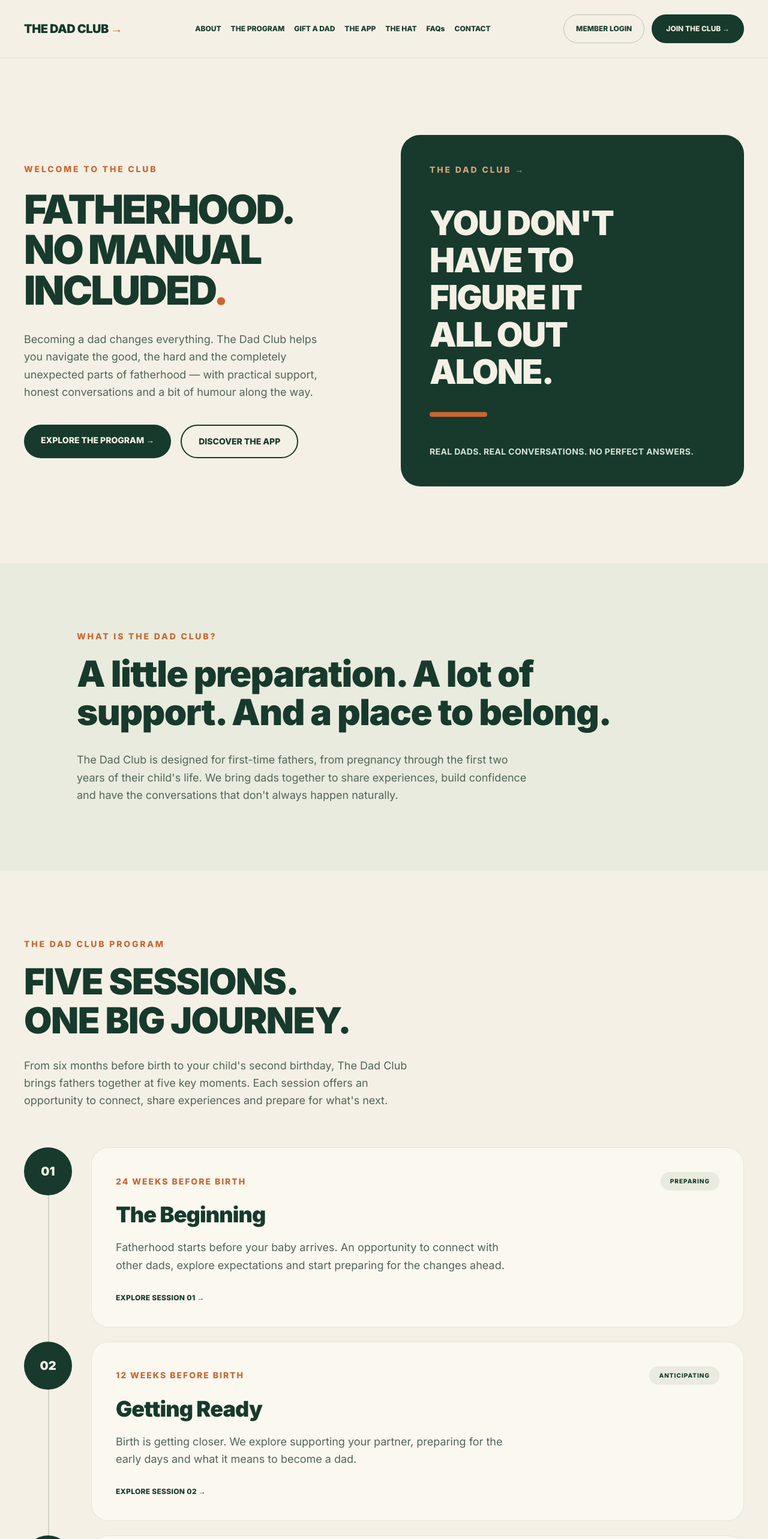
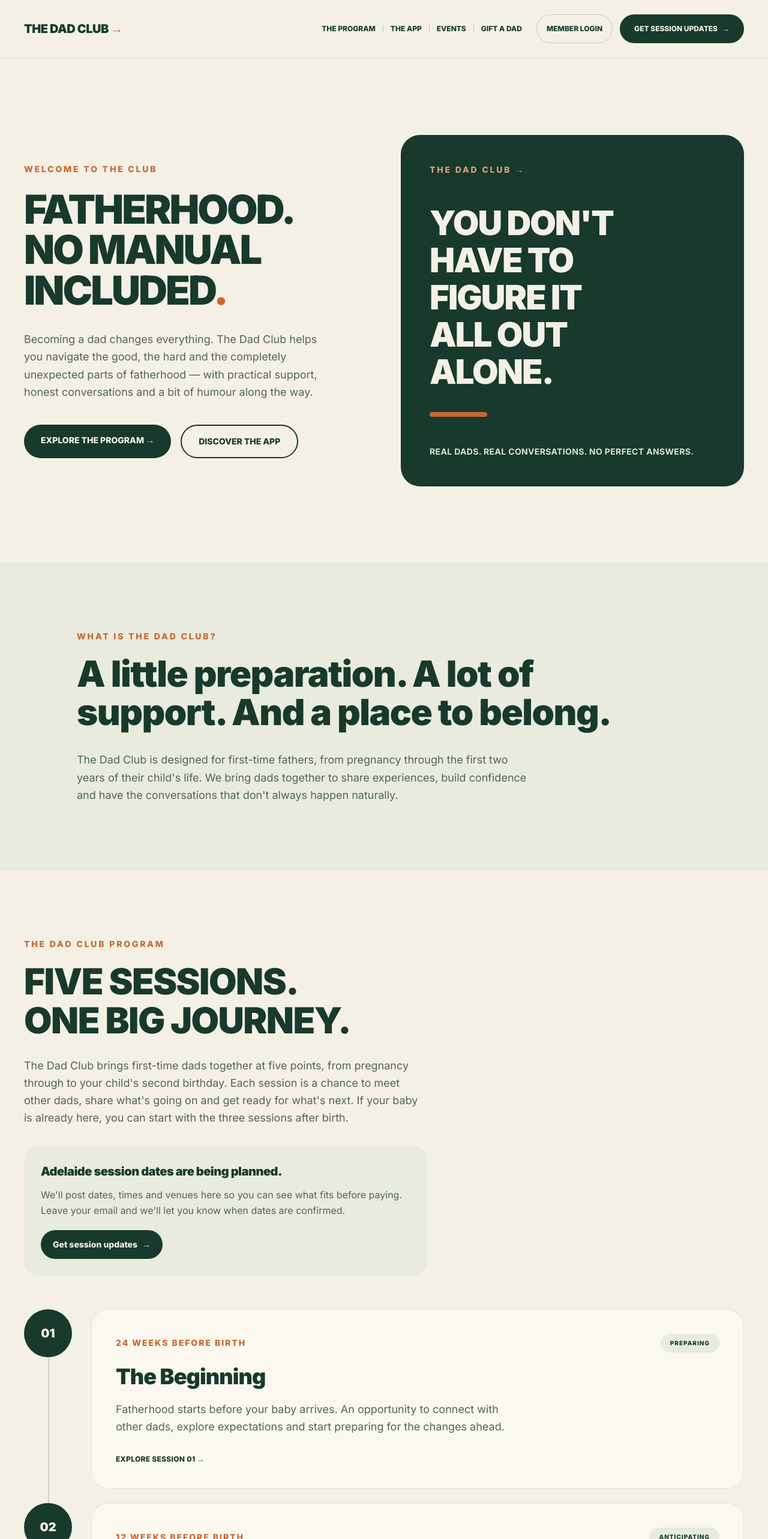
Before and after one commit to TheDadClub/the-dad-club-web, a Next.js app: page / in a window 1280 px wide. Shown: the top 2566 px of the page at 60% size. Built offline with nearby package versions, Linux system fonts and the light colour scheme.

Commit message:
Clarify program next steps and preview Pints and Ponytails

```diff
--- a/components/ProgramTimeline.tsx
+++ b/components/ProgramTimeline.tsx
@@ -26,14 +26,37 @@ export default function ProgramTimeline() {
       </h2>
 
       <p className="mt-7 max-w-2xl text-base leading-relaxed text-[#52645A] sm:text-lg">
-        From six months before birth to your child&apos;s second
-        birthday, The Dad Club brings fathers together at five key
-        moments. Each session offers an opportunity to connect,
-        share experiences and prepare for what&apos;s next.
+        The Dad Club brings first-time dads together at five points, from
+        pregnancy through to your child&apos;s second birthday. Each session
+        is a chance to meet other dads, share what&apos;s going on and get
+        ready for what&apos;s next. If your baby is already here, you can
+        start with the three sessions after birth.
       </p>
 
-      <div className="relative mt-16">
-        <div className="absolute bottom-8 left-6 top-8 w-[2px] bg-[#173A2C]/15 md:left-10" />
+      <div className="mt-8 max-w-2xl rounded-[24px] bg-[#E8EBDD] p-5 sm:p-7">
+        <h3 className="text-xl font-black tracking-tight">
+          Adelaide session dates are being planned.
+        </h3>
+
+        <p className="mt-3 leading-relaxed text-[#52645A]">
+          We&apos;ll post dates, times and venues here so you can see what
+          fits before paying. Leave your email and we&apos;ll let you know
+          when dates are confirmed.
+        </p>
+
+        <Link
+          href="/join"
+          className="mt-5 inline-flex min-h-12 w-full items-center justify-center gap-2 rounded-full bg-[#173A2C] px-5 py-3 text-center text-sm font-extrabold text-[#F4F0E5] transition hover:bg-[#245540] focus-visible:outline-2 focus-visible:outline-offset-4 focus-visible:outline-[#173A2C] sm:w-auto"
+        >
+          Get session updates <span aria-hidden="true">→</span>
+        </Link>
+      </div>
+
+      <div className="relative mt-14">
+        <div
+          aria-hidden="true"
+          className="absolute bottom-8 left-6 top-8 w-[2px] bg-[#173A2C]/15 md:left-10"
+        />
 
         <div className="space-y-6">
           {sessionInformation.map((session) => {
@@ -42,7 +65,7 @@ export default function ProgramTimeline() {
             return (
               <div
                 key={session.slug}
-                className="relative grid grid-cols-[48px_1fr] gap-5 md:grid-cols-[80px_1fr] md:gap-8"
+                className="relative grid grid-cols-[48px_minmax(0,1fr)] gap-3 sm:gap-5 md:grid-cols-[80px_minmax(0,1fr)] md:gap-8"
               >
                 <div className="relative z-10 flex h-12 w-12 items-center justify-center rounded-full bg-[#173A2C] text-sm font-black text-[#F4F0E5] md:h-20 md:w-20 md:text-xl">
                   {number}
@@ -51,9 +74,9 @@ export default function ProgramTimeline() {
                 <Link
                   href={`/sessions/${session.slug}`}
                   aria-label={`Explore ${session.title}, ${session.timing}`}
-                  className="block rounded-[28px] border border-[#173A2C]/10 bg-[#FBF8F0] p-6 transition hover:border-[#C96632]/50 focus-visible:outline-2 focus-visible:outline-offset-4 focus-visible:outline-[#C96632] md:p-10"
+                  className="block min-w-0 rounded-[28px] border border-[#173A2C]/10 bg-[#FBF8F0] p-4 transition hover:border-[#C96632]/50 focus-visible:outline-2 focus-visible:outline-offset-4 focus-visible:outline-[#C96632] sm:p-6 md:p-10"
                 >
-                  <div className="flex flex-wrap items-center justify-between gap-4">
+                  <div className="flex flex-wrap items-center justify-between gap-3">
                     <p className="text-xs font-extrabold tracking-[0.14em] text-[#C96632] sm:text-sm">
                       {session.timing.toUpperCase()}
                     </p>
@@ -81,7 +104,7 @@ export default function ProgramTimeline() {
         </div>
       </div>
 
-      <div className="mt-14 rounded-[28px] bg-[#E8EBDD] p-8 md:p-12">
+      <div className="mt-14 rounded-[28px] bg-[#E8EBDD] p-6 sm:p-8 md:p-12">
         <p className="text-xs font-extrabold tracking-[0.2em] text-[#C96632]">
           MORE THAN JUST FIVE SESSIONS
         </p>
@@ -91,9 +114,9 @@ export default function ProgramTimeline() {
         </h3>
 
         <p className="mt-5 max-w-2xl text-base leading-relaxed text-[#52645A] md:text-lg">
-          The sessions are milestones, not the whole story. The Dad
-          Club is about building connections and giving dads a
-          place to return to as fatherhood changes.
+          The sessions are milestones, not the whole story. The Dad Club
+          is about building connections and giving dads a place to return
+          to as fatherhood changes.
         </p>
       </div>
     </section>
--- a/components/SiteFooter.tsx
+++ b/components/SiteFooter.tsx
@@ -1,6 +1,7 @@
 import Link from "next/link";
 
 const exploreLinks = [
+  { href: "/hat", label: "The Hat" },
   { href: "/#about", label: "About" },
   { href: "/#program", label: "The program" },
   { href: "/gift", label: "Gift a dad" },
--- a/components/SiteHeader.tsx
+++ b/components/SiteHeader.tsx
@@ -1,90 +1,95 @@
 import Link from "next/link";
 
 const links = [
-  { href: "/#about", label: "ABOUT" },
   { href: "/#program", label: "THE PROGRAM" },
+  { href: "/app", label: "THE APP" },
+  { href: "/events/pints-and-ponytails", label: "EVENTS" },
   { href: "/gift", label: "GIFT A DAD" },
-  { href: "/app", label: "THE APP" },
-  { href: "/hat", label: "THE HAT" },
-  { href: "/faq", label: "FAQs" },
-  { href: "mailto:hello@thedadclub.com.au", label: "CONTACT" },
 ];
+
+const focusClass =
+  "focus-visible:outline-2 focus-visible:outline-offset-4 focus-visible:outline-[#C96632]";
 
 export default function SiteHeader() {
   return (
     <header className="relative z-50 border-b border-[#173A2C]/10 bg-[#F4F0E5] text-[#173A2C]">
       <nav
         aria-label="Main navigation"
-        className="mx-auto hidden max-w-7xl items-center justify-between gap-5 px-10 py-6 xl:flex"
+        className="mx-auto hidden max-w-7xl items-center gap-6 px-10 py-6 xl:flex"
       >
         <Link
           href="/"
-          className="shrink-0 text-xl font-black tracking-tight"
+          className={`shrink-0 whitespace-nowrap text-xl font-black tracking-tight ${focusClass}`}
         >
-          THE DAD CLUB{" "}
-          <span className="text-[#C96632]">→</span>
+          THE DAD CLUB <span className="text-[#C96632]">→</span>
         </Link>
 
-        <div className="flex items-center gap-4 text-xs font-extrabold">
-          {links.map((link) => (
-            <Link
-              key={link.href}
-              href={link.href}
-              className="whitespace-nowrap transition hover:text-[#C96632] focus-visible:outline-2 focus-visible:outline-offset-4 focus-visible:outline-[#C96632]"
-            >
-              {link.label}
-            </Link>
+        <ul className="ml-auto flex items-center text-xs font-extrabold">
+          {links.map((link, index) => (
+            <li key={link.href} className="flex items-center">
+              {index > 0 && (
+                <span
+                  aria-hidden="true"
+                  className="mx-3 h-3 w-px shrink-0 bg-[#173A2C]/25"
+                />
+              )}
+              <Link
+                href={link.href}
+                className={`inline-flex min-h-12 items-center whitespace-nowrap transition hover:text-[#C96632] ${focusClass}`}
+              >
+                {link.label}
+              </Link>
+            </li>
           ))}
-        </div>
+        </ul>
 
         <div className="flex shrink-0 items-center gap-3">
           <Link
             href="/members/login"
             prefetch={false}
-            className="inline-flex min-h-12 items-center rounded-full border border-[#173A2C]/25 px-5 py-3 text-xs font-extrabold transition hover:bg-[#E8EBDD] focus-visible:outline-2 focus-visible:outline-offset-4 focus-visible:outline-[#C96632]"
+            className={`inline-flex min-h-12 items-center whitespace-nowrap rounded-full border border-[#173A2C]/20 px-4 py-3 text-xs font-extrabold transition hover:bg-[#E8EBDD] ${focusClass}`}
           >
             MEMBER LOGIN
           </Link>
-
           <Link
             href="/join"
-            className="inline-flex min-h-12 items-center rounded-full bg-[#173A2C] px-6 py-3 text-xs font-extrabold text-[#F4F0E5] transition hover:bg-[#245540] focus-visible:outline-2 focus-visible:outline-offset-4 focus-visible:outline-[#C96632]"
+            className={`inline-flex min-h-12 items-center gap-2 whitespace-nowrap rounded-full bg-[#173A2C] px-6 py-3 text-xs font-extrabold text-[#F4F0E5] transition hover:bg-[#245540] ${focusClass}`}
           >
-            JOIN THE CLUB →
+            GET SESSION UPDATES <span aria-hidden="true">→</span>
           </Link>
         </div>
       </nav>
 
       <nav
         aria-label="Mobile navigation"
-        className="relative px-5 py-5 md:px-10 xl:hidden"
+        className="relative px-4 py-4 sm:px-5 md:px-10 xl:hidden"
       >
         <Link
           href="/"
-          className="relative z-10 inline-flex min-h-12 items-center text-lg font-black tracking-tight sm:text-xl"
+          className={`inline-flex min-h-12 items-center gap-1.5 whitespace-nowrap text-base font-black tracking-tight sm:text-xl ${focusClass}`}
         >
-          THE DAD CLUB{" "}
-          <span className="ml-2 text-[#C96632]">→</span>
+          THE DAD CLUB <span className="text-[#C96632]">→</span>
         </Link>
 
         <details className="group">
-          <summary className="absolute right-5 top-5 flex min-h-12 cursor-pointer list-none items-center justify-center gap-3 rounded-full border border-[#173A2C]/25 bg-[#F4F0E5] px-5 text-xs font-extrabold focus-visible:outline-2 focus-visible:outline-offset-4 focus-visible:outline-[#C96632] md:right-10 [&::-webkit-details-marker]:hidden">
+          <summary
+            className={`absolute right-4 top-4 flex min-h-12 cursor-pointer list-none items-center justify-center whitespace-nowrap rounded-full border border-[#173A2C]/25 bg-[#F4F0E5] px-4 text-xs font-extrabold sm:right-5 md:right-10 [&::-webkit-details-marker]:hidden ${focusClass}`}
+          >
             <span className="group-open:hidden">
               MENU <span aria-hidden="true">+</span>
             </span>
-
             <span className="hidden group-open:inline">
               CLOSE <span aria-hidden="true">×</span>
             </span>
           </summary>
 
-          <div className="mt-5 border-t border-[#173A2C]/15 pb-1 pt-3">
+          <div className="mt-4 border-t border-[#173A2C]/15 pt-3">
             <div className="flex flex-col gap-1">
               {links.map((link) => (
                 <Link
                   key={link.href}
                   href={link.href}
-                  className="flex min-h-12 items-center rounded-xl px-4 py-3 text-sm font-extrabold hover:bg-[#E8EBDD] active:bg-[#E8EBDD] focus-visible:outline-2 focus-visible:outline-offset-2 focus-visible:outline-[#C96632]"
+                  className={`flex min-h-12 items-center rounded-xl px-4 py-3 text-sm font-extrabold hover:bg-[#E8EBDD] ${focusClass}`}
                 >
                   {link.label}
                 </Link>
@@ -93,16 +98,15 @@ export default function SiteHeader() {
               <Link
                 href="/members/login"
                 prefetch={false}
-                className="mt-3 flex min-h-12 items-center justify-center rounded-full border border-[#173A2C]/25 px-6 py-4 text-center text-xs font-extrabold hover:bg-[#E8EBDD] focus-visible:outline-2 focus-visible:outline-offset-4 focus-visible:outline-[#C96632]"
+                className={`mt-3 flex min-h-12 items-center justify-center rounded-full border border-[#173A2C]/20 px-4 py-3 text-center text-xs font-extrabold hover:bg-[#E8EBDD] ${focusClass}`}
               >
-                MEMBER LOGIN →
+                MEMBER LOGIN
               </Link>
-
               <Link
                 href="/join"
-                className="mt-2 rounded-full bg-[#173A2C] px-6 py-4 text-center text-xs font-extrabold text-[#F4F0E5] hover:bg-[#245540] focus-visible:outline-2 focus-visible:outline-offset-4 focus-visible:outline-[#C96632]"
+                className={`mt-2 flex min-h-12 items-center justify-center gap-2 rounded-full bg-[#173A2C] px-4 py-3 text-center text-xs font-extrabold text-[#F4F0E5] hover:bg-[#245540] ${focusClass}`}
               >
-                REGISTER YOUR INTEREST →
+                GET SESSION UPDATES <span aria-hidden="true">→</span>
               </Link>
             </div>
           </div>
```
Also changed, not shown: app/events/pints-and-ponytails/page.tsx (added, +53 -0 lines).
